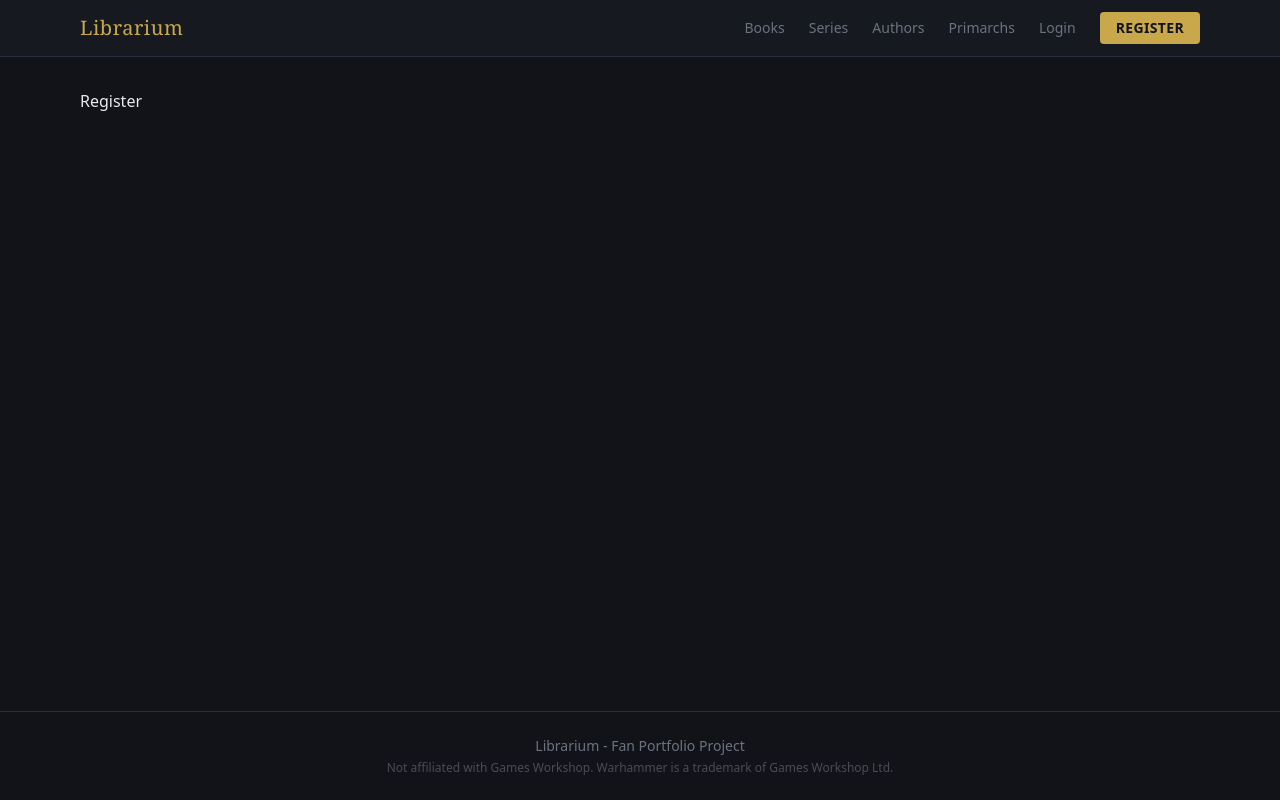
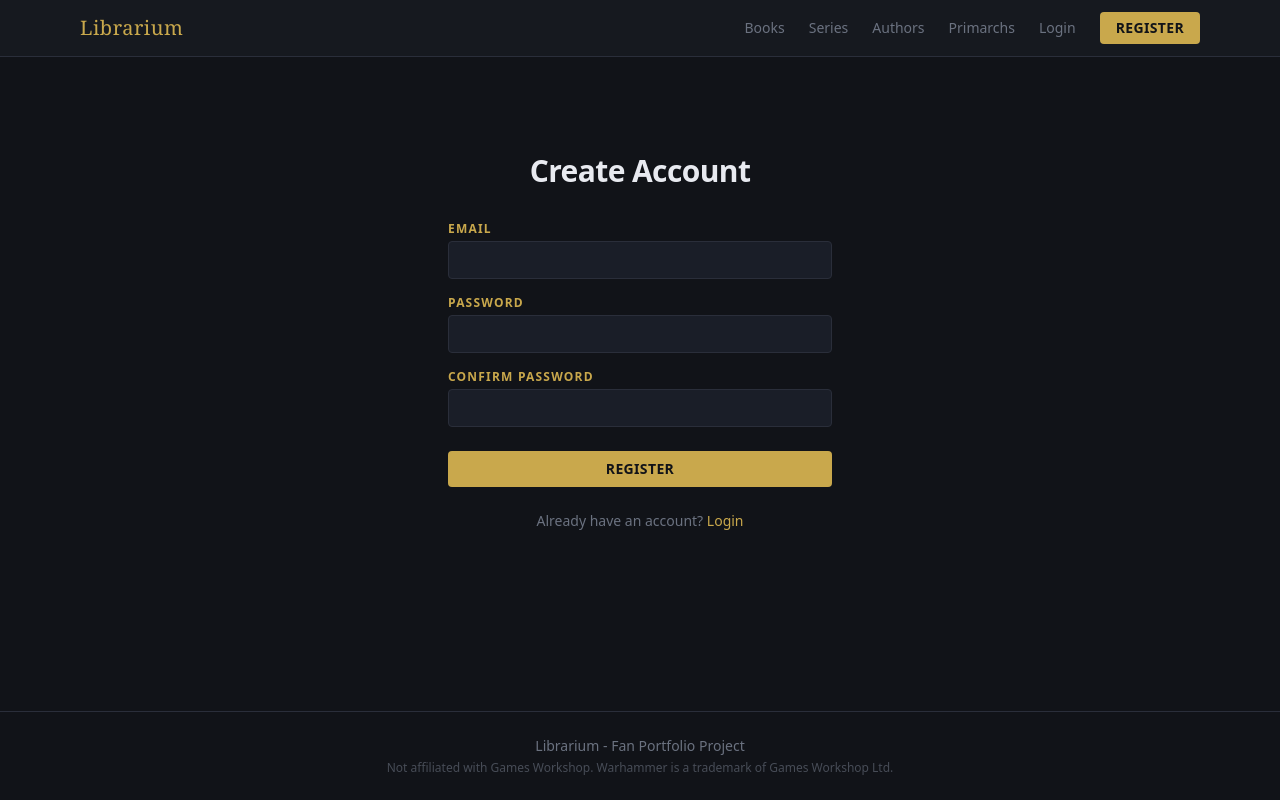
Before and after one commit to AleksandarRadivojevic1/warhammer-books-app, a React (Vite) app in the folder frontend/: page /register in a window 1280 px wide. Built offline with nearby package versions, Linux system fonts and the light colour scheme.

Commit message:
Login/Register
Enabled user registration with automatic redirect to the home page, and login/logout flow with session handling.

```diff
--- a/frontend/src/pages/Login.jsx
+++ b/frontend/src/pages/Login.jsx
@@ -1 +1,55 @@
-export default function Login() { return <p>Login</p>; }
+import { useState } from 'react';
+import { Link, useNavigate, useLocation } from 'react-router-dom';
+import { useAuth } from '../hooks/useAuth';
+
+export default function Login() {
+  const { login } = useAuth();
+  const navigate = useNavigate();
+  const location = useLocation();
+  // Redirect back to the page the user tried to visit before being sent to /login.
+  const from = location.state?.from?.pathname ?? '/';
+
+  const [form, setForm] = useState({ email: '', password: '' });
+  const [error, setError] = useState('');
+  const [loading, setLoading] = useState(false);
+
+  const handle = (key) => (e) => setForm((f) => ({ ...f, [key]: e.target.value }));
+
+  const submit = async (e) => {
+    e.preventDefault();
+    setError('');
+    setLoading(true);
+    try {
+      await login(form.email, form.password);
+      navigate(from, { replace: true });
+    } catch (err) {
+      setError(err.response?.data?.error ?? 'Login failed');
+    } finally {
+      setLoading(false);
+    }
+  };
+
+  return (
+    <div className="max-w-sm mx-auto mt-16">
+      <h1 className="text-3xl mb-8 text-center">Login</h1>
+      <form onSubmit={submit} className="flex flex-col gap-4">
+        <div>
+          <label className="label block mb-1">Email</label>
+          <input className="input" type="email" required value={form.email} onChange={handle('email')} />
+        </div>
+        <div>
+          <label className="label block mb-1">Password</label>
+          <input className="input" type="password" required value={form.password} onChange={handle('password')} />
+        </div>
+        {error && <p className="text-red-400 text-sm">{error}</p>}
+        <button className="btn-gold mt-2" type="submit" disabled={loading}>
+          {loading ? 'Logging in...' : 'Login'}
+        </button>
+      </form>
+      <p className="text-center text-imperial-muted text-sm mt-6">
+        No account?{' '}
+        <Link to="/register" className="text-imperial-gold hover:underline">Register</Link>
+      </p>
+    </div>
+  );
+}
--- a/frontend/src/pages/Register.jsx
+++ b/frontend/src/pages/Register.jsx
@@ -1 +1,65 @@
-export default function Register() { return <p>Register</p>; }
+import { useState } from 'react';
+import { Link, useNavigate } from 'react-router-dom';
+import { useAuth } from '../hooks/useAuth';
+
+export default function Register() {
+  const { register, login } = useAuth();
+  const navigate = useNavigate();
+
+  const [form, setForm] = useState({ email: '', password: '', confirm: '' });
+  const [error, setError] = useState('');
+  const [loading, setLoading] = useState(false);
+
+  const handle = (key) => (e) => setForm((f) => ({ ...f, [key]: e.target.value }));
+
+  const submit = async (e) => {
+    e.preventDefault();
+    setError('');
+    if (form.password !== form.confirm) {
+      setError('Passwords do not match');
+      return;
+    }
+    if (form.password.length < 8) {
+      setError('Password must be at least 8 characters');
+      return;
+    }
+    setLoading(true);
+    try {
+      await register(form.email, form.password);
+      await login(form.email, form.password);
+      navigate('/');
+    } catch (err) {
+      setError(err.response?.data?.error ?? 'Registration failed');
+    } finally {
+      setLoading(false);
+    }
+  };
+
+  return (
+    <div className="max-w-sm mx-auto mt-16">
+      <h1 className="text-3xl mb-8 text-center">Create Account</h1>
+      <form onSubmit={submit} className="flex flex-col gap-4">
+        <div>
+          <label className="label block mb-1">Email</label>
+          <input className="input" type="email" required value={form.email} onChange={handle('email')} />
+        </div>
+        <div>
+          <label className="label block mb-1">Password</label>
+          <input className="input" type="password" required value={form.password} onChange={handle('password')} />
+        </div>
+        <div>
+          <label className="label block mb-1">Confirm Password</label>
+          <input className="input" type="password" required value={form.confirm} onChange={handle('confirm')} />
+        </div>
+        {error && <p className="text-red-400 text-sm">{error}</p>}
+        <button className="btn-gold mt-2" type="submit" disabled={loading}>
+          {loading ? 'Creating account...' : 'Register'}
+        </button>
+      </form>
+      <p className="text-center text-imperial-muted text-sm mt-6">
+        Already have an account?{' '}
+        <Link to="/login" className="text-imperial-gold hover:underline">Login</Link>
+      </p>
+    </div>
+  );
+}
```
